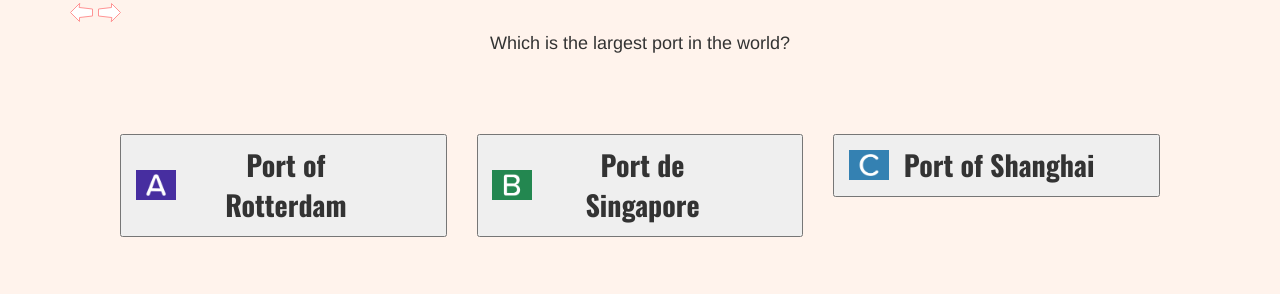
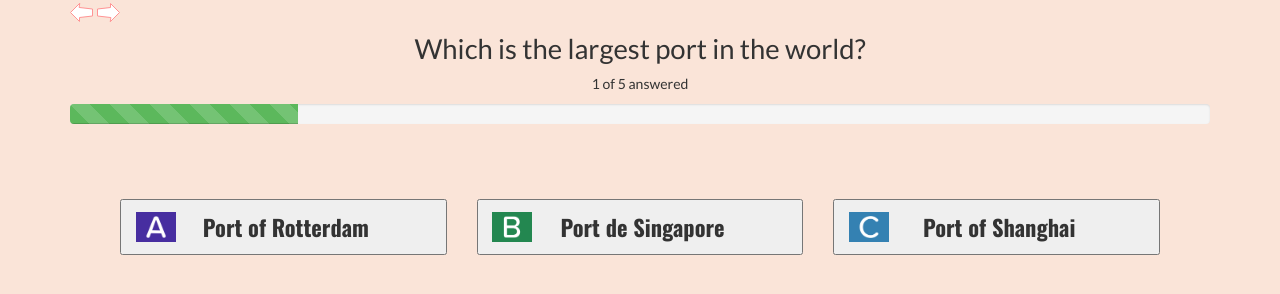
Before and after one commit to aledriandev/ABC-quiz-1, a plain HTML site: page index.html in a window 1280 px wide. Both pictures are taken after a click on the picture 109 px from the left and 12 px from the top of the page. Drawn offline with nearby package versions, Linux system fonts and the light colour scheme; a web font is replaced by a local one.

Commit message:
Barra de progreso

```diff
--- a/assets/css/style.css
+++ b/assets/css/style.css
@@ -1,4 +1,5 @@
 @import url('https://fonts.googleapis.com/css?family=Cuprum:400,700|Oswald:400,700');
+@import url('https://fonts.googleapis.com/css?family=Lato:400,700,900');
 /*  */
 *{
     margin: 0 auto;
@@ -6,8 +7,13 @@
     box-sizing: border-box;
 }
 
-body{
-    background-color: #fff3ec;
+body {
+    background-color: #FAE4D8;
+    font-family: 'Lato';
+}
+
+h4 {
+    font-size: 196%;
 }
 
 .letter{
@@ -28,9 +34,9 @@ body{
     /* justify-content: space-between; */
     align-items: center;
     font-family: 'Oswald';
-    font-size: 200%;
+    font-size: 160%;
     font-weight: bold;
-    margin:20px 0;
+    margin:5px 0;
     position: relative;
 }
 
@@ -59,3 +65,11 @@ body{
     padding-top: 3%;
     width: 65%;
 }
+
+.correct{
+    color: #4F864F;
+}
+
+.incorrect{
+    color: #B63838;
+}
--- a/assets/js/main.js
+++ b/assets/js/main.js
@@ -53,6 +53,12 @@ const app = {
     },
 
     next: function () {
+        let progressText = `${app.num} of 5 answered`;
+        $('#textProgress').html(progressText);
+        $('#progressBar').empty();
+        let progress = (app.num)*20;
+        let progressBar = `<div class="progress-bar progress-bar-success" role="progressbar" aria-valuemin="0" aria-valuemax="100" style="width: ${progress}%"></div>`
+        $('#progressBar').append(progressBar);
         if(app.num == 5){
             app.allAnswers();
         } else {
@@ -62,6 +68,7 @@ const app = {
             app.showQuestions();
             // console.log(app.num);
             app.answersUser();
+
 
         }
     },
@@ -84,20 +91,19 @@ const app = {
         $("button").click((e)=>{
             let id = e.target.parentNode.id;
 
+
+
             $(`#check${e.target.parentNode.id}`).append(check);
-
             app.answers.push({
                 question: app.num,
                 answer: id
             });
-
             if (e.target.parentNode.id == 0) {
                 app.correct.push({
                     question: app.num,
                     answer: id
                 });
             }
-
             setTimeout(app.chosen,1000);
         })
     },
@@ -143,6 +149,7 @@ const app = {
         }
         let again = `<button id='startAgain'>Start Again</button>`;
         $('#abc-game').append(again);
+        $('#startAgain').click(app.startAgain);
     }
 }
 
--- a/index.html
+++ b/index.html
@@ -19,11 +19,11 @@
         <span id=""><img id="next" src="assets/img/right.svg" alt=""></span>
         <div class="text-center" id="game">
             <h4 id="question"></h4>
-            <div id="choices" class="row text-center">
-                <!-- <button class="choice" id="option1"><img class='letter' src="assets/img/a.gif" alt=""><p id="choice1"></p></button>
-                <button class="choice" id="option2"><img class="letter" src="assets/img/b.gif" alt=""><p id="choice2"></p></button>
-                <button class="choice" id="option3"><img class="letter" src="assets/img/c.gif" alt=""><p id="choice3"></p></button>                                     -->
+            <p id="textProgress">0 of 5 answered</p>
+            <div id='progressBar' class="progress progress-striped">
+                <div class="progress-bar progress-bar-success" role="progressbar" aria-valuemin="0" aria-valuemax="100" style="width: 40%"></div>
             </div>
+            <div id="choices" class="row text-center"></div>
         </div>
     </section>
 
```
